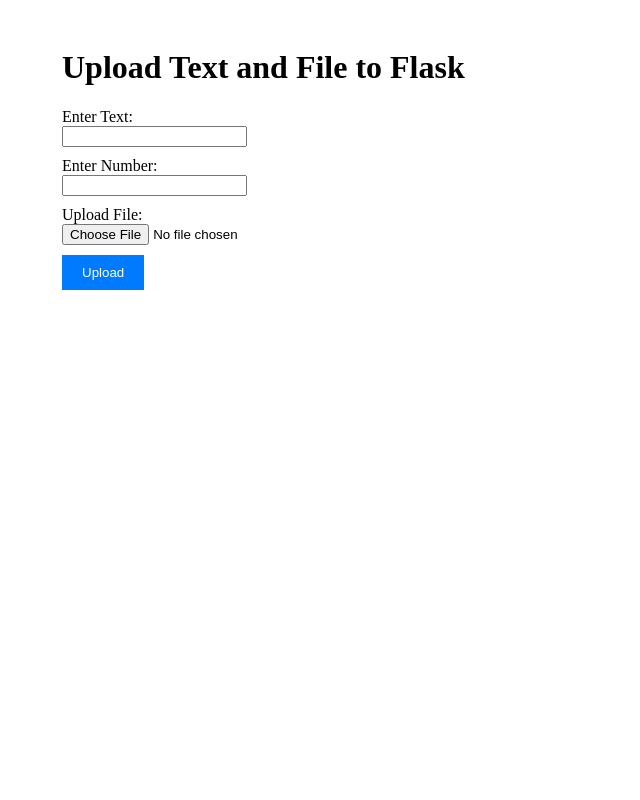
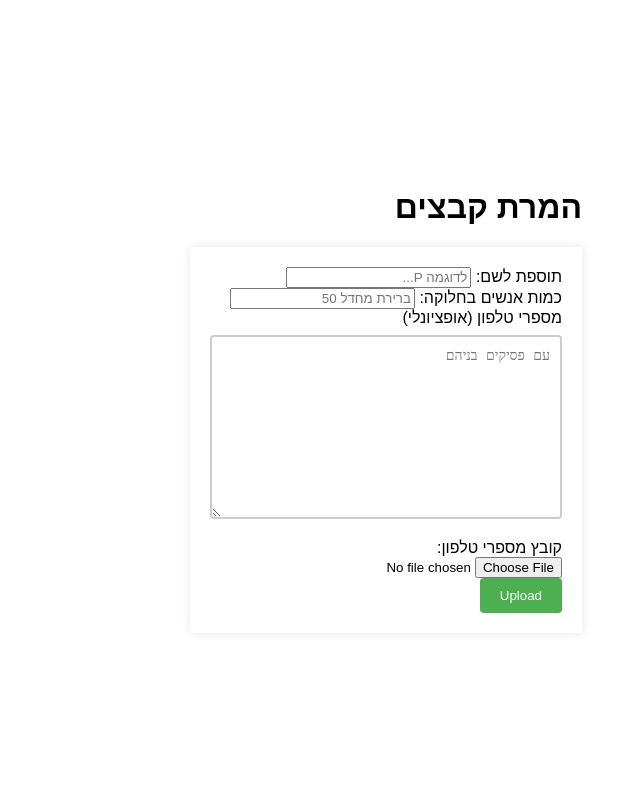
Before and after one commit to yehonatancohen/contacts-csv-generator, a Flask app: page / in a window 1280 px wide. Shown: the whole page, without its empty margins (278-918 px from the left). Run offline with Flask 3, Linux system fonts and the light colour scheme.

Commit message:
Added text functionability

```diff
--- a/app/app.py
+++ b/app/app.py
@@ -1,7 +1,6 @@
 from flask import Flask, render_template
 from flask_login import LoginManager
 import sqlite3, os
-import database as db
 #from util.decorators import guest_required
 from blueprints.home.home import home
 #from blueprints.polls.polls import polls
--- a/app/blueprints/home/home.py
+++ b/app/blueprints/home/home.py
@@ -1,7 +1,8 @@
-from flask import Blueprint, render_template, redirect, url_for, request, abort
+from flask import Blueprint, render_template, redirect, url_for, request, abort, make_response
 from werkzeug.utils import secure_filename
 from flask import current_app as app
 import os
+from util import create_csv, translate_numbers
 
 home = Blueprint('home', __name__,
     template_folder='templates',
@@ -13,11 +14,22 @@ def index():
 
 @home.route('/upload', methods=['POST'])
 def upload_files():
+    prefix = request.form['prefix']
+    group_size = request.form['groupSize']
+    phone_numbers = request.form['phoneNumbers']
     uploaded_file = request.files['file']
     filename = secure_filename(uploaded_file.filename)
     if filename != '':
         file_ext = os.path.splitext(filename)[1]
         if file_ext not in app.config['UPLOAD_EXTENTIONS']:
             abort(400)
+        file = translate_numbers(uploaded_file)
+        create_csv.create_csv(uploaded_file, prefix, group_size)
         uploaded_file.save(os.path.join(app.config['UPLOAD_PATH'], filename))
+    elif phone_numbers != '':
+        file = create_csv.create_csv(phone_numbers, prefix, group_size)
+        output = make_response(file.getvalue())
+        output.headers["Content-Disposition"] = "attachment; filename=export.csv"
+        output.headers["Content-type"] = "text/csv"
+        return output
     return redirect(url_for('home.index'))
--- a/app/blueprints/home/static/home/home.css
+++ b/app/blueprints/home/static/home/home.css
@@ -1,21 +1,39 @@
-.container {
-    max-width: 600px;
-    margin: 0 auto;
+body {
+    font-family: Arial, sans-serif;
+    display: flex;
+    justify-content: center;
+    align-items: center;
+    height: 100vh;
+    margin: 0;
+  }
+
+  form {
+    width: 80%;
+    max-width: 400px;
     padding: 20px;
-}
+    box-shadow: 0 0 10px rgba(0, 0, 0, 0.1);
+  }
 
-input[type="text"],
-input[type="number"],
-input[type="file"],
-button {
-    margin-bottom: 10px;
-    display: block;
-}
+  textarea {
+    width: 100%;
+    padding: 10px;
+    margin-top: 8px;
+    margin-bottom: 16px;
+    box-sizing: border-box;
+    border: 2px solid #ccc;
+    border-radius: 4px;
+    font-size: 14px;
+  }
 
-button {
+  button {
+    background-color: #4CAF50;
+    color: white;
     padding: 10px 20px;
-    background-color: #007bff;
-    color: white;
     border: none;
+    border-radius: 4px;
     cursor: pointer;
-}
+  }
+
+  button:hover {
+    background-color: #45a049;
+  }
--- a/app/blueprints/home/static/home/home.js
+++ b/app/blueprints/home/static/home/home.js
@@ -1,7 +1,7 @@
 const fileUpload = document.getElementById('uploadForm');
 fileUpload.addEventListener('change', uploadImage);
 
-document.getElementById('uploadForm').addEventListener('submit', function(event) {
+/*document.getElementById('uploadForm').addEventListener('submit', function(event) {
     event.preventDefault();
     var formData = new FormData(this);
 
@@ -18,7 +18,7 @@ document.getElementById('uploadForm').addEventListener('submit', function(event)
         console.error('Error:', error);
         alert('Error uploading data!');
     });
-});
+});*/
 
 function uploadImage(event)
 {
--- a/app/blueprints/home/templates/home.html
+++ b/app/blueprints/home/templates/home.html
@@ -1,25 +1,29 @@
 <!DOCTYPE html>
-<html lang="en">
+<html lang="he" dir="rtl">
 <link rel="stylesheet" href="{{ url_for('home.static', filename='home.css') }}">
 <head>
     <meta charset="UTF-8">
     <meta name="viewport" content="width=device-width, initial-scale=1.0">
-    <title>Flask File Upload</title>
+    <title>המרת קבצים</title>
 </head>
 <body>
     <div class="container">
-        <h1>Upload Text and File to Flask</h1>
-        <form id="uploadForm" enctype="multipart/form-data">
+        <h1>המרת קבצים</h1>
+        <form action="{{ url_for('home.upload_files') }}" id="uploadForm" enctype="multipart/form-data", method="post">
             <div>
-                <label for="textInput">Enter Text:</label>
-                <input type="text" id="textInput" name="text">
+                <label for="textInput">תוספת לשם:</label>
+                <input type="text" id="prefix" name="prefix" placeholder="לדוגמה P...">
             </div>
             <div>
-                <label for="numberInput">Enter Number:</label>
-                <input type="number" id="numberInput" name="number">
+                <label for="textInput">כמות אנשים בחלוקה:</label>
+                <input type="text" id="groupSize" name="groupSize" placeholder="ברירת מחדל 50">
             </div>
             <div>
-                <label for="fileInput">Upload File:</label>
+                <label for="longText">מספרי טלפון (אופציונלי)</label>
+                <textarea id="phoneNumbers" name="phoneNumbers" rows="10" cols="50" placeholder="עם פסיקים בניהם"></textarea>
+            </div>
+            <div>
+                <label for="fileInput">קובץ מספרי טלפון:</label>
                 <input type="file" id="fileInput" name="file">
             </div>
             <button type="submit">Upload</button>
--- /dev/null
+++ b/app/util/Template.csv
@@ -0,0 +1 @@
+Name,Given Name,Additional Name,Family Name,Yomi Name,Given Name Yomi,Additional Name Yomi,Family Name Yomi,Name Prefix,Name Suffix,Initials,Nickname,Short Name,Maiden Name,Birthday,Gender,Location,Billing Information,Directory Server,Mileage,Occupation,Hobby,Sensitivity,Priority,Subject,Notes,Language,Photo,Group Membership,Phone 1 - Type,Phone 1 - Value
--- a/app/util/translate_numbers.py
+++ b/app/util/translate_numbers.py
@@ -31,7 +31,3 @@ def convert_phone_numbers(file_path):
             converted_numbers.append('+972' + number)
 
     return converted_numbers
-
-if __name__ == "__main__":
-    file_path = 'HARLEM-independence After Party-Approved participants.xlsx'  # Replace with the actual file path
-    convert_phone_numbers(file_path)
--- a/requirements.txt
+++ b/requirements.txt
@@ -1 +1,4 @@
 csvmeta
+flask
+flask-login
+pandas
```
Also changed, not shown: app/util/create_csv.py (+65 -5 lines), app/__init__.py (added), app/util/__init__.py (added).
